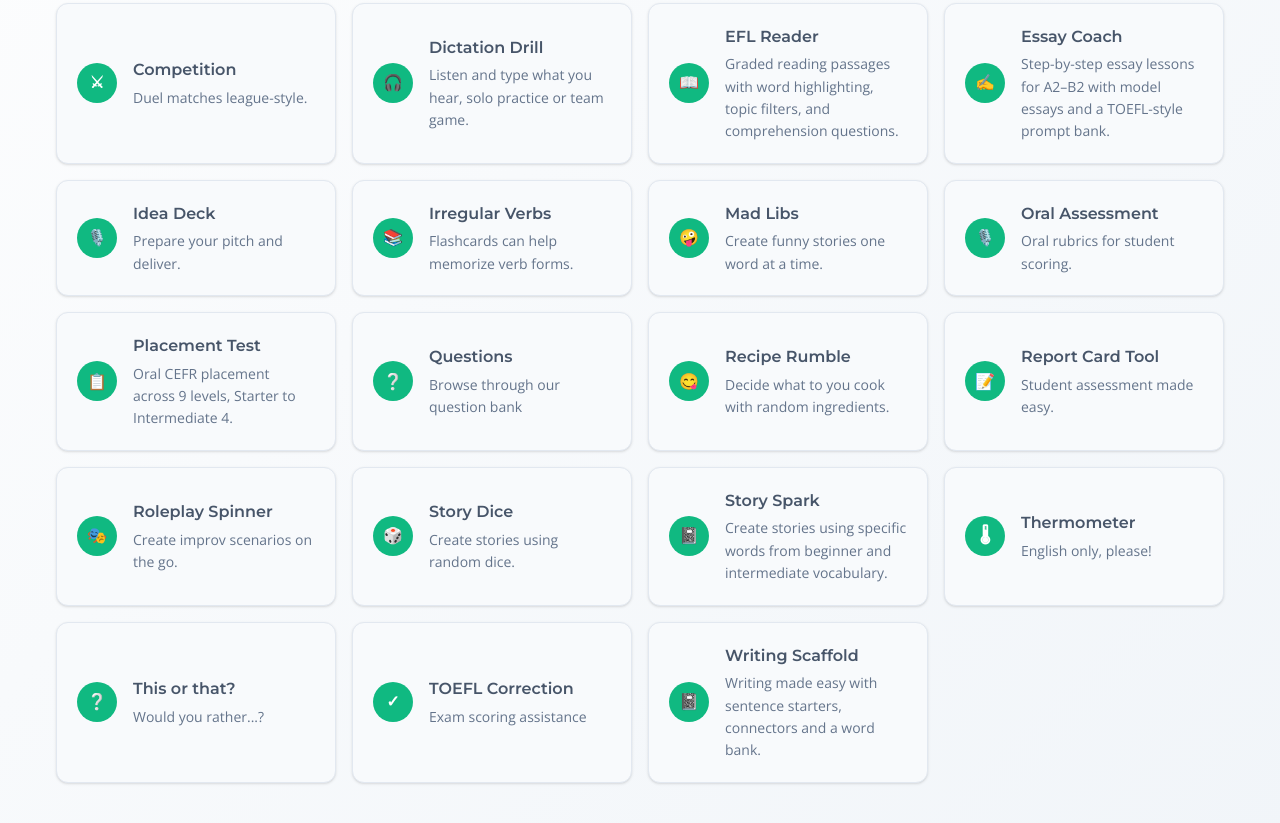
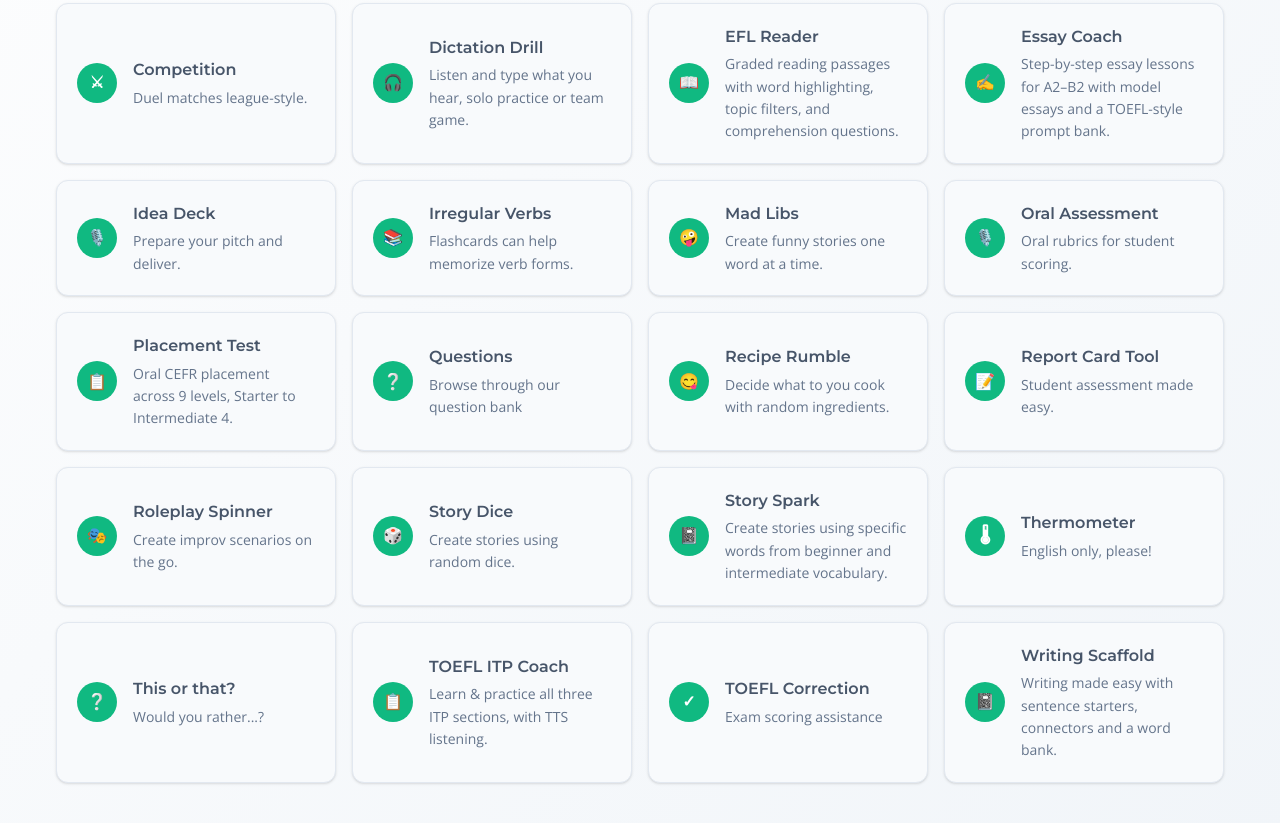
Before and after one commit to arschul/tools, a plain HTML site: page index.html in a window 1280 px wide. Shown: the part 756-1579 px from the top of the page. Drawn offline with nearby package versions, Linux system fonts and the light colour scheme.

Commit message:
Update index: add TOEFL ITP Coach card

```diff
--- a/index.html
+++ b/index.html
@@ -593,6 +593,14 @@
                     </div>
                 </div>
 
+                <div class="link-card" data-name="toefl itp coach listening structure grammar reading test prep exam practice paper based" onclick="goToLink('toefl-itp/toefl-itp.html')">
+                    <div class="icon">📋</div>
+                    <div class="content">
+                        <h4>TOEFL ITP Coach</h4>
+                        <p>Learn &amp; practice all three ITP sections, with TTS listening.</p>
+                    </div>
+                </div>
+
                 <div class="link-card" data-name="toefl correction" onclick="goToLink('toefl-correction/toefl-correction.html')">
                     <div class="icon">✓</div>
                     <div class="content">
```
